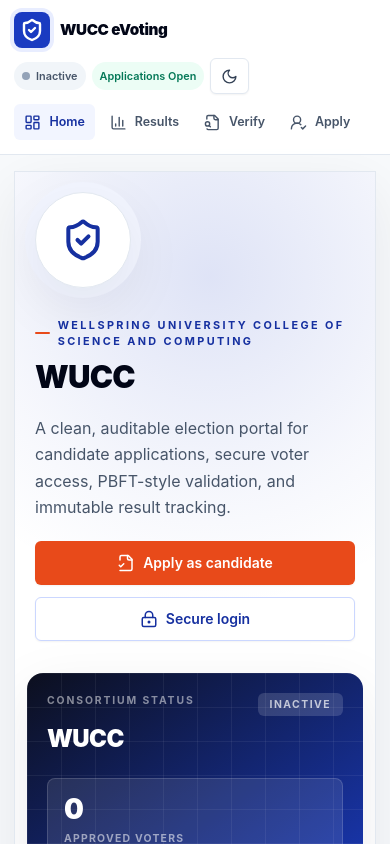
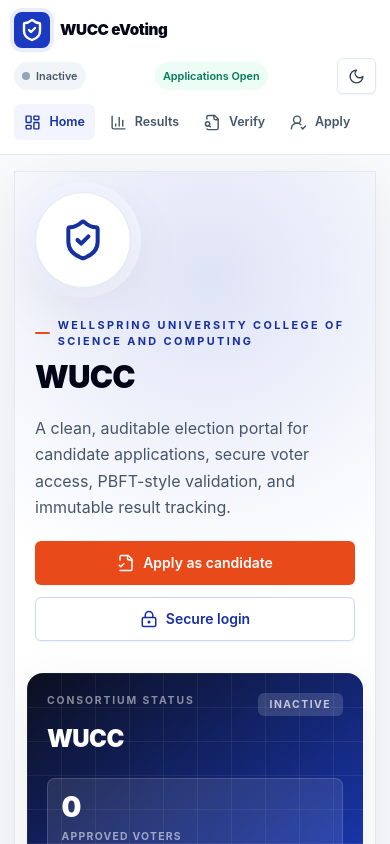
Before and after one commit to Codex1123/wucc-evoting-system, a React (Vite) app: page / in a window 390 px wide. Shown: the top 844 px of the page. Built offline with nearby package versions, Linux system fonts and the light colour scheme; no server answers.

Commit message:
Improve cross-device responsiveness for navbar and home actions

```diff
--- a/src/components/Navbar.jsx
+++ b/src/components/Navbar.jsx
@@ -28,7 +28,7 @@ export default function Navbar({ election, theme, onToggleTheme }) {
     <header className="sticky top-0 z-30 border-b border-slate-200 bg-white/90 backdrop-blur dark:border-slate-800 dark:bg-slate-950/90">
       <div className="navbar-shell mx-auto flex max-w-7xl flex-wrap items-center justify-between gap-3 px-4 py-3 lg:px-6">
         <Link className="navbar-logo min-w-0 shrink-0" to="/"><Logo /></Link>
-        <nav className="navbar-nav flex min-w-0 flex-wrap items-center gap-1">
+        <nav className="navbar-nav flex min-w-0 flex-1 flex-wrap items-center gap-1 lg:flex-none" aria-label="Primary navigation">
           {!profile && <NavLink className={navClass} to="/"><LayoutDashboard size={17} />Home</NavLink>}
           {admin && <NavLink className={navClass} to="/dashboard"><LayoutDashboard size={17} />Dashboard</NavLink>}
           {voterNav && <NavLink className={navClass} to="/dashboard"><LayoutDashboard size={17} />Dashboard</NavLink>}
@@ -40,7 +40,7 @@ export default function Navbar({ election, theme, onToggleTheme }) {
           {!profile && <NavLink className={navClass} to="/login"><LogIn size={17} />Login</NavLink>}
           {['superadmin', 'commissioner'].includes(role) && <NavLink className={navClass} to="/admin"><UserRoundCheck size={17} />Admin</NavLink>}
         </nav>
-        <div className="navbar-actions flex shrink-0 items-center gap-2">
+        <div className="navbar-actions flex min-w-0 shrink-0 items-center gap-2">
           <span className={`badge ${active ? 'bg-emerald-50 text-emerald-700 dark:bg-emerald-950 dark:text-emerald-200' : 'bg-slate-100 text-slate-600 dark:bg-slate-800 dark:text-slate-300'}`}>
             <span className={`h-2 w-2 rounded-full ${active ? 'bg-emerald-500' : 'bg-slate-400'}`} />
             {active ? 'Active' : 'Inactive'}
--- a/src/pages/Home.jsx
+++ b/src/pages/Home.jsx
@@ -67,9 +67,9 @@ export default function Home({ data }) {
           <p className="home-subtitle">
             A clean, auditable election portal for candidate applications, secure voter access, PBFT-style validation, and immutable result tracking.
           </p>
-          <div className="flex flex-wrap gap-3">
-            <Link to="/apply" className="btn-primary bg-[#e84a1a] hover:bg-[#c93d13]"><FileCheck2 size={18} />Apply as candidate</Link>
-            <Link to="/login" className="btn-secondary border-brand-200 bg-white text-brand-700 hover:bg-brand-50"><LockKeyhole size={18} />Secure login</Link>
+          <div className="flex flex-col gap-3 sm:flex-row sm:flex-wrap">
+            <Link to="/apply" className="btn-primary w-full bg-[#e84a1a] hover:bg-[#c93d13] sm:w-auto"><FileCheck2 size={18} />Apply as candidate</Link>
+            <Link to="/login" className="btn-secondary w-full border-brand-200 bg-white text-brand-700 hover:bg-brand-50 sm:w-auto"><LockKeyhole size={18} />Secure login</Link>
           </div>
         </div>
 
@@ -137,7 +137,7 @@ export default function Home({ data }) {
           <h2>Ready to contest for a WUCC office?</h2>
           <p>Submit your application for admin review. Approved candidates are automatically made available for voting.</p>
         </div>
-        <Link to="/apply" className="btn-primary bg-white text-brand-700 hover:bg-brand-50"><CheckCircle2 size={18} />Apply as candidate</Link>
+        <Link to="/apply" className="btn-primary w-full bg-white text-brand-700 hover:bg-brand-50 sm:w-auto"><CheckCircle2 size={18} />Apply as candidate</Link>
       </section>
     </section>
   );
--- a/src/styles.css
+++ b/src/styles.css
@@ -444,7 +444,13 @@ button, input, select, textarea {
       padding-inline: 0.875rem;
     }
 
+    .navbar-logo {
+      flex: 1 1 auto;
+    }
+
     .navbar-actions {
+      flex: 1 1 100%;
+      justify-content: space-between;
       gap: 0.375rem;
     }
 
@@ -525,9 +531,10 @@ button, input, select, textarea {
     }
 
     .navbar-actions {
+      width: 100%;
       max-width: 100%;
       flex-wrap: wrap;
-      justify-content: flex-end;
+      justify-content: space-between;
     }
 
     .navbar-actions .badge {
@@ -614,6 +621,11 @@ button, input, select, textarea {
       margin: 0.75rem;
     }
 
+    .home-proof-grid div,
+    .wucc-console-grid div {
+      padding: 0.85rem;
+    }
+
     .home-proof-grid strong,
     .wucc-console-grid strong {
       font-size: 1.75rem;
```
